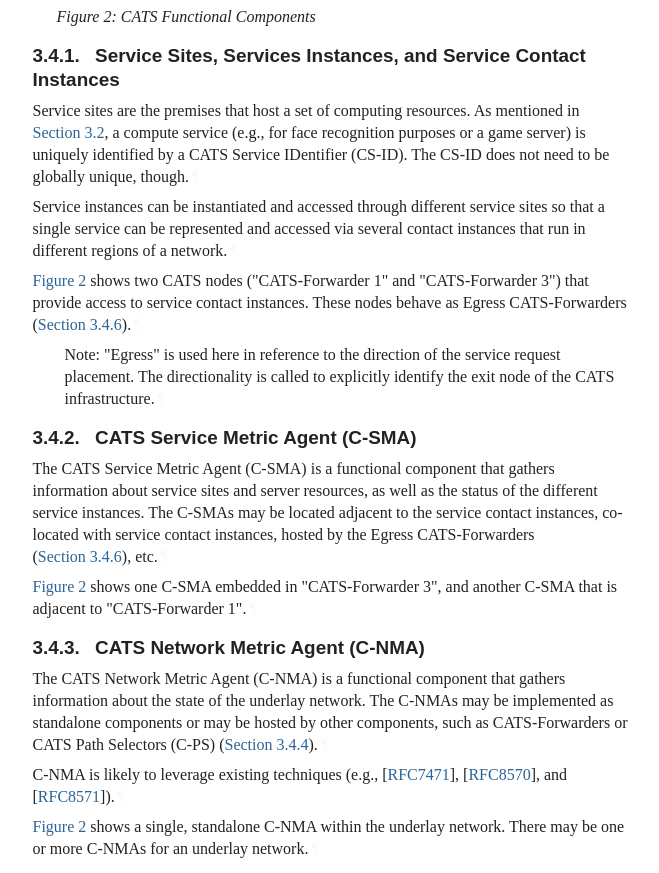
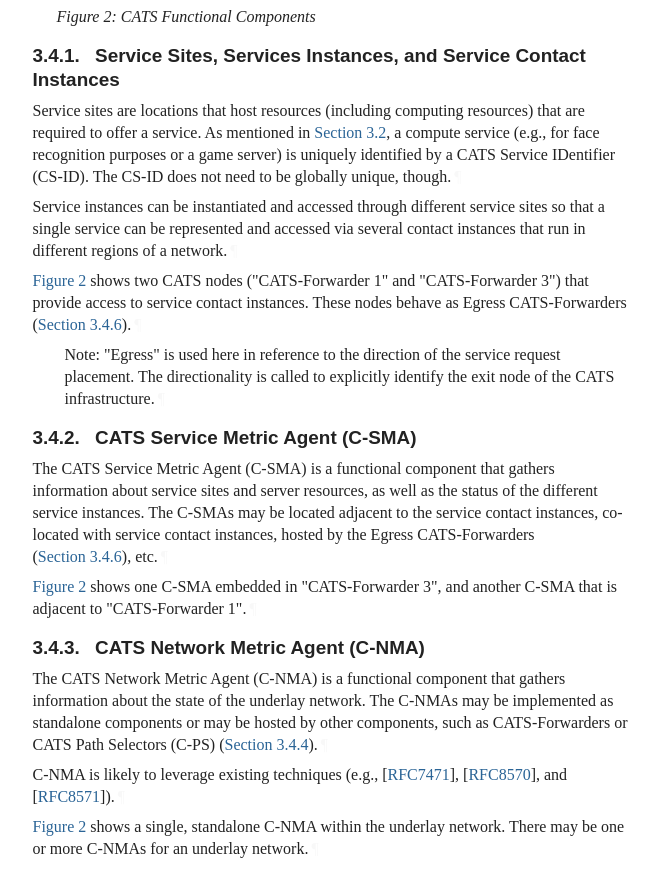
Before and after one commit to boucadair/CATS-framework, a plain HTML site: page draft-ietf-cats-framework.html in a window 1280 px wide. Shown: the part 5398-6271 px from the top of the page, without its empty margins (92-751 px from the left). Drawn offline with Linux system fonts and the light colour scheme; a web font is replaced by a local one.

Commit message:
Script updating gh-pages from 84e7009. [ci skip]

```diff
--- a/draft-ietf-cats-framework.html
+++ b/draft-ietf-cats-framework.html
@@ -1567,7 +1567,7 @@ svg :is([fill="white"], [fill^="#fff"]) {
           <h4 id="name-service-sites-services-inst">
 <a href="#section-3.4.1" class="section-number selfRef">3.4.1. </a><a href="#name-service-sites-services-inst" class="section-name selfRef">Service Sites, Services Instances, and Service Contact Instances</a>
           </h4>
-<p id="section-3.4.1-1">Service sites are the premises that host a set of computing resources. As mentioned in <a href="#cats-ids" class="auto internal xref">Section 3.2</a>, a compute service (e.g., for face recognition purposes or a game server) is uniquely identified by a CATS Service IDentifier (CS-ID). The CS-ID does not need to be globally unique, though.<a href="#section-3.4.1-1" class="pilcrow">¶</a></p>
+<p id="section-3.4.1-1">Service sites are locations that host resources (including computing resources) that are required to offer a service. As mentioned in <a href="#cats-ids" class="auto internal xref">Section 3.2</a>, a compute service (e.g., for face recognition purposes or a game server) is uniquely identified by a CATS Service IDentifier (CS-ID). The CS-ID does not need to be globally unique, though.<a href="#section-3.4.1-1" class="pilcrow">¶</a></p>
 <p id="section-3.4.1-2">Service instances can be instantiated and accessed through different service sites so that a single service can be represented and accessed via several contact instances that run in different regions of a network.<a href="#section-3.4.1-2" class="pilcrow">¶</a></p>
 <p id="section-3.4.1-3"><a href="#fig-cats-components" class="auto internal xref">Figure 2</a> shows two CATS nodes ("CATS-Forwarder 1" and "CATS-Forwarder 3") that provide access to service contact instances. These nodes behave as Egress CATS-Forwarders (<a href="#sec-ocr" class="auto internal xref">Section 3.4.6</a>).<a href="#section-3.4.1-3" class="pilcrow">¶</a></p>
 <ul class="normal ulEmpty">
```
Also changed, not shown: index.html (+1 -1 lines), draft-ietf-cats-framework.txt.
